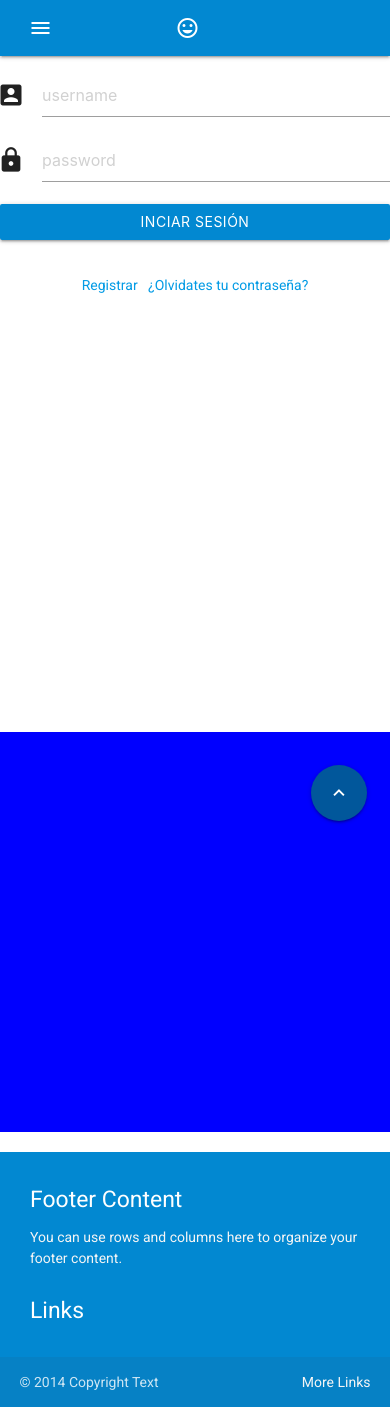
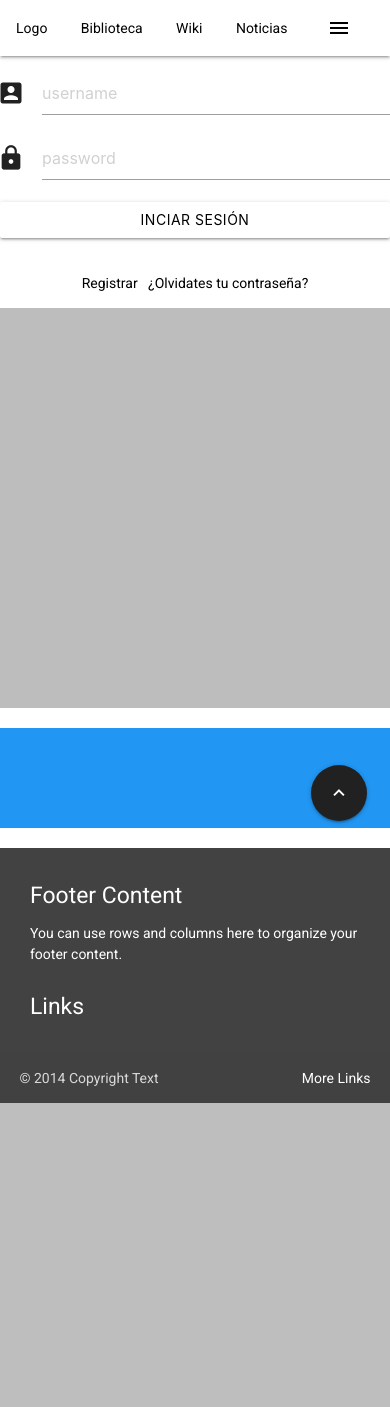
Before and after one commit to CristianUrrea/ReadZone, a PHP site: page / in a window 390 px wide. After the commit the page ends 1103 px from the top, so only its background shows below. Run offline with PHP 8.4, Linux system fonts and the light colour scheme; some libraries are stand-ins or nearby versions.

Commit message:
Add files via upload
Actualización responsive

```diff
--- /dev/null
+++ b/colores.txt
@@ -0,0 +1 @@
+white, #424242, black, grey darken-4, #bdbdbd
--- a/css/index.css
+++ b/css/index.css
@@ -7,7 +7,6 @@
 
 main {
     flex: 1 0 auto;
-    margin-top: 20px;
 }
 
 footer {
@@ -17,18 +16,23 @@
 nav,
 .page-footer,
 #btn-div-login-form-inicio-sesion {
-    background-color: #0288d1;
+    background-color: white;
 }
 
 
 /*################ HEADER ################*/
 
 /*################ BAR NAV ################*/
+.nav-wrapper a, #div-nav-login-form a {
+  color: black;
+}
 
 #input-div-nav-search {
     width: 100%;
     margin-top: 12px;
     border-radius: 5px;
+    border: solid 1px;
+    border-color: #bdbdbd;
     -webkit-appearance: none
 }
 
@@ -50,13 +54,7 @@
 }
 
 #a-div-nav-img-perfil {
-    width: 11%;
 }
-
-#ul-div-nav-dropdown li {
-    margin-left: 18%;
-}
-
 
 /*################ DROPDOWN CONTENT ################*/
 
@@ -79,6 +77,9 @@
     display: inline-block;
 }
 
+#div-nav-login-form i {
+  margin-left: -10px;
+}
 /*#######################################*/
 
 
@@ -87,18 +88,15 @@
 
 /*################ CONTENT  ################*/
 
+#div-content {
+  background-color: #bdbdbd;
+}
 #div-content,
-#div-content-recomendations,
-#div-content-one-ranking {
+#div-content-recomendations {
     height: 400px;
 }
 
-#div-content-one-ranking {
-    background-color: grey;
-}
-
 #div-content-recomendations {
-    background-color: blue;
     margin-top: -20px;
 }
 
@@ -142,3 +140,6 @@
 
 
 /*################ FOOTER ################*/
+.page-footer{
+  background-color: #424242;
+}
--- a/css/registro.css
+++ b/css/registro.css
@@ -9,7 +9,7 @@
     flex: 1 0 auto;
 }
 .page-footer {
-    background-color: #0288d1;
+    background-color: #424242;;
 }
 
 /*################ MAIN ################*/
@@ -18,6 +18,7 @@
 #form-div-registro {
   border-radius: 5px;
   border: solid 1px;
+  border-color: #bdbdbd;
 }
 
 #form-div-input-form {
--- a/index.php
+++ b/index.php
@@ -37,9 +37,6 @@
             margin-right: 0;
         }
 
-        .navfix2 {
-            position: absolute;
-        }
     </style>
 
 </head>
@@ -50,14 +47,15 @@
         <nav class="nav-border">
             <div class="nav-wrapper">
                 <div class="row">
-                    <div class="col s12 m2 l2">
-                        <a href="#" class="left sidenav-trigger" data-target="mobile-nav">
-                            <i class="material-icons white-text">menu</i>
-                        </a>
-                    </div>
-                    <a hef="#!" class="brand-logo"><i class="material-icons">tag_faces</i></a>
-                    <div class="col s12 m4 l4">
-                        <ul id="ul-div-nav-links" class="hide-on-med-and-down">
+                  <div class="col s12 m12 l10 offset-l1">
+                    <div class="col s12 m12 l5">
+                      <a href="#" class="right sidenav-trigger" data-target="mobile-nav">
+                          <i class="material-icons">menu</i>
+                      </a>
+                        <ul id="ul-div-nav-links" style="margin-left: -20px;" class="left">
+                           <li>
+                              <a class="search-hide" href="#">Logo</a>
+                           </li>
                             <li>
                                 <a class="search-hide" href="#">Biblioteca</a>
                             </li>
@@ -69,9 +67,9 @@
                             </li>
                         </ul>
                     </div>
-                    <div class="col s12 m2 l2">
+                    <div class="col s12 m2 l5">
                         <div class="navfix hide-on-med-and-down">
-                            <div id="navfix2" style="">
+                            <div id="nav-div-search">
                                 <div class="input-field">
                                     <input id="input-div-nav-search" type="search" required="" placeholder="Buscar..." class="searchbarfix white">
                                     <label id="label-div-nav-icon-search" class="label-icon" for="search"><i class="material-icons black-text">search</i></label>
@@ -80,15 +78,13 @@
                         </div>
                     </div>
                     <div class="col s12 m2 l2">
-                        <a id="a-div-nav-img-perfil" hef="#!" class="brand-logo hide-on-med-and-down"><i class="material-icons right">tag_faces</i></a>
                         <ul id="ul-div-nav-dropdown" class="hide-on-med-and-down right">
                             <li>
-                                <a id="a-div-login" href="#">Login</a>
+                                <a style="margin-right: -24px;"  id="a-div-login" href="#">Login</a>
                             </li>
                         </ul>
                     </div>
-                    <div class="col s12 m2 l2">
-                    </div>
+                  </div>
                 </div>
             </div>
         </nav>
@@ -104,14 +100,14 @@
     <div id="div-nav-login-form" style="" class="webui-popover-content">
         <form action="" method="post">
             <div class="input-field">
-                <i style="margin-left: -10px;" class="material-icons iconis prefix">account_box</i>
+                <i class="material-icons iconis prefix">account_box</i>
                 <input type="text" placeholder="username">
             </div>
             <div class="input-field">
-                <i style="margin-left: -10px;" class="material-icons iconis prefix">lock</i>
+                <i class="material-icons iconis prefix">lock</i>
                 <input type="password" placeholder="password">
             </div>
-            <button id="btn-div-login-form-inicio-sesion" class="btn waves-effect" type="submit" name="action">Inciar sesión</button>
+            <button id="btn-div-login-form-inicio-sesion" class="btn waves-effect black-text" type="submit" name="action">Inciar sesión</button>
         </form>
         <br>
         <ul>
@@ -123,14 +119,11 @@
     <!--################################-->
 
     <main>
-
         <!--################ POPULAR AND RANKING ################-->
         <div id="div-content">
             <div class="row">
-                <div class="col s12 m1 l2">
-                </div>
                 <!--################ POPULAR ################-->
-                <div id="div-content-popular" class="carousel carousel-slider center col s12 m12 l5">
+                <div id="div-content-popular" class="carousel carousel-slider center col s12 m12 l10 offset-l1">
                     <div class="carousel-fixed-item center">
                         <!-- Timer "progress bar"-->
                         <hr class="carousel-progress-bar-timer animate" />
@@ -152,35 +145,28 @@
                         <p class="white-text">This is your fourth panel</p>
                     </div>
                 </div>
-                <!--################ RANKING ################-->
-                <div id="div-content-one-ranking" class="col s12 m3 l3 hide-on-med-and-down">
-                </div>
             </div>
             <!--################ RECOMENDATIONS ################-->
             <div class="row">
-                <div id="div-content-two">
-                    <div class="col s12 m1 l2">
-                    </div>
-                    <div id="div-content-recomendations" class="col s12 m12 l8">
-                    </div>
+                <div id="div-content-two" style="height: 100px;"class="col s12 m1 l10 offset-l1 blue">
                 </div>
             </div>
         </div>
         <!-- Back to top -->
         <div class="fixed-action-btn">
-            <a id="back-to-top" class="btn-floating btn-large  light-blue darken-4 scale-transition">
+            <a id="back-to-top" class="btn-floating btn-large grey darken-4 scale-transition">
                 <i class="large material-icons">keyboard_arrow_up</i>
             </a>
         </div>
     </main>
     <!--################################-->
     <!--################ FOOTER ################-->
-    <footer id="footer" class="page-footer">
+    <footer class="page-footer">
         <div class="container">
             <div class="row">
                 <div class="col l6 s12">
                     <h5 class="white-text">Footer Content</h5>
-                    <p class="grey-text text-lighten-4">You can use rows and columns here to organize your footer content.</p>
+                    <p class="white-text text-lighten-4">You can use rows and columns here to organize your footer content.</p>
                 </div>
                 <div class="col l4 offset-l2 s12">
                     <h5 class="white-text">Links</h5>
@@ -192,7 +178,7 @@
         <div class="footer-copyright">
             <div class="container">
                 © 2014 Copyright Text
-                <a class="grey-text text-lighten-4 right" href="#!">More Links</a>
+                <a class="white-text text-lighten-4 right" href="#!">More Links</a>
             </div>
         </div>
     </footer>
```
Also changed, not shown: test.php (added, +24 -0 lines).
